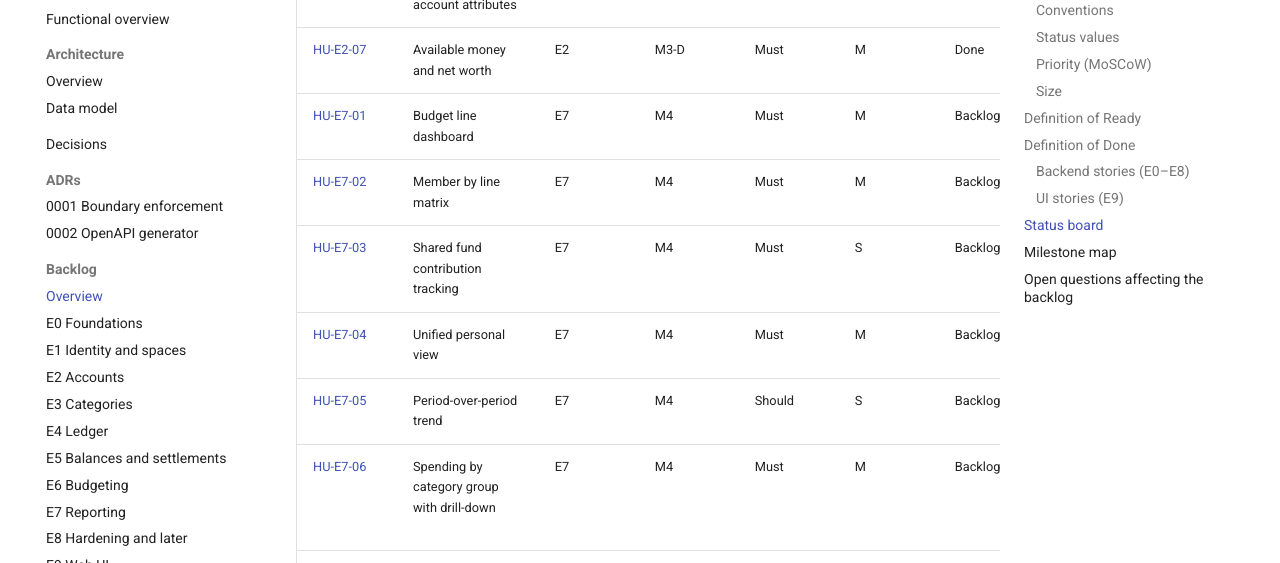
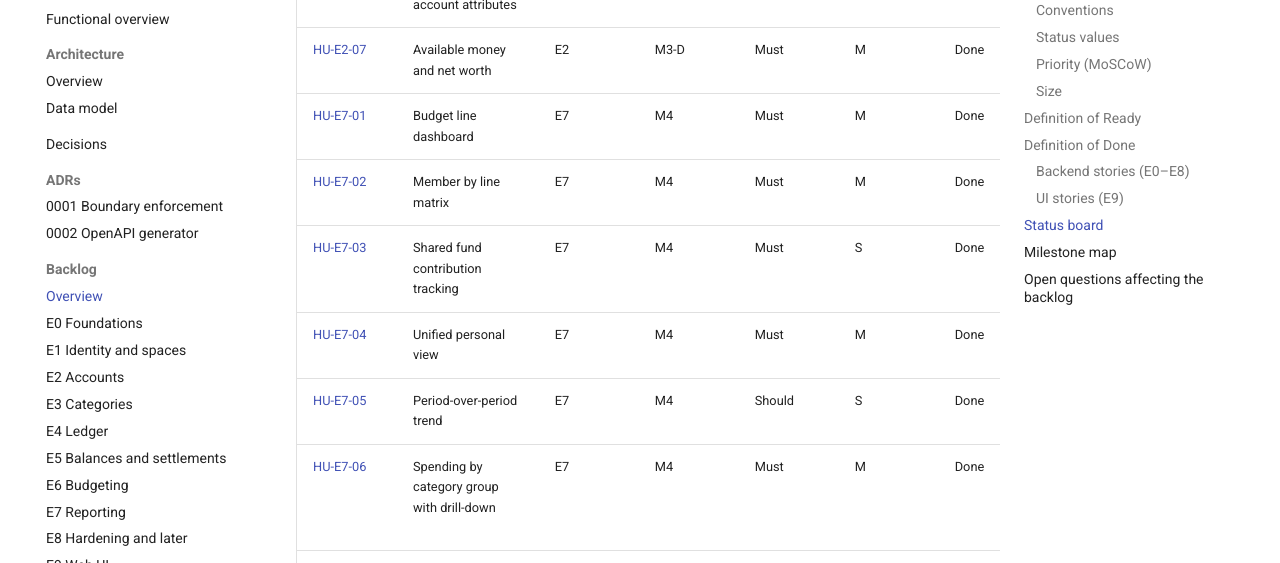
Before and after one commit to Facabore/Hearth, an MkDocs documentation site: the page built from docs/backlog/README.md, in a window 1280 px wide and 900 px high, scrolled down 8756 px. Shown: the part 152-715 px from the top of the window. Built offline with MkDocs 1.6.1 and Material for MkDocs 9.7.7, drawn with Linux system fonts in a browser that asks for light colours; comment, search, counter and statistics services are not loaded.

Commit message:
docs(backlog): mark the M4 stories done after the merge (Refs #56, Refs #57, Refs #58, Refs #59, Refs #60, Refs #113)

```diff
--- a/docs/backlog/README.md
+++ b/docs/backlog/README.md
@@ -153,12 +153,12 @@ A UI story is `Done` when:
 | [HU-E2-05](E2-accounts.md) | More account types with common attributes | E2 | M3-D | Must | S | Done | HU-E2-01, HU-E2-03 |
 | [HU-E2-06](E2-accounts.md) | Type-specific account attributes | E2 | M3-D | Must | M | Done | HU-E2-05 |
 | [HU-E2-07](E2-accounts.md) | Available money and net worth | E2 | M3-D | Must | M | Done | HU-E2-04, HU-E2-05 |
-| [HU-E7-01](E7-reporting.md) | Budget line dashboard | E7 | M4 | Must | M | Backlog | HU-E6-09 |
-| [HU-E7-02](E7-reporting.md) | Member by line matrix | E7 | M4 | Must | M | Backlog | HU-E6-08, HU-E7-01 |
-| [HU-E7-03](E7-reporting.md) | Shared fund contribution tracking | E7 | M4 | Must | S | Backlog | HU-E4-09, HU-E6-05 |
-| [HU-E7-04](E7-reporting.md) | Unified personal view | E7 | M4 | Must | M | Backlog | HU-E4-07, HU-E4-10 |
-| [HU-E7-05](E7-reporting.md) | Period-over-period trend | E7 | M4 | Should | S | Backlog | HU-E7-01, HU-E7-04 |
-| [HU-E7-06](E7-reporting.md) | Spending by category group with drill-down | E7 | M4 | Must | M | Backlog | HU-E3-02, HU-E3-04, HU-E3-05, HU-E7-04 |
+| [HU-E7-01](E7-reporting.md) | Budget line dashboard | E7 | M4 | Must | M | Done | HU-E6-09 |
+| [HU-E7-02](E7-reporting.md) | Member by line matrix | E7 | M4 | Must | M | Done | HU-E6-08, HU-E7-01 |
+| [HU-E7-03](E7-reporting.md) | Shared fund contribution tracking | E7 | M4 | Must | S | Done | HU-E4-09, HU-E6-05 |
+| [HU-E7-04](E7-reporting.md) | Unified personal view | E7 | M4 | Must | M | Done | HU-E4-07, HU-E4-10 |
+| [HU-E7-05](E7-reporting.md) | Period-over-period trend | E7 | M4 | Should | S | Done | HU-E7-01, HU-E7-04 |
+| [HU-E7-06](E7-reporting.md) | Spending by category group with drill-down | E7 | M4 | Must | M | Done | HU-E3-02, HU-E3-04, HU-E3-05, HU-E7-04 |
 | [HU-E8-01](E8-hardening-and-later.md) | Nightly backups and restore drill | E8 | M5 | Must | M | Backlog | HU-E0-07 |
 | [HU-E8-02](E8-hardening-and-later.md) | Structured logging and health check | E8 | M5 | Should | M | Backlog | HU-E0-07 |
 | [HU-E8-04](E8-hardening-and-later.md) | Import transactions from CSV | E8 | M5 | Could | M | Backlog | HU-E4-01, HU-E4-02 |
```
